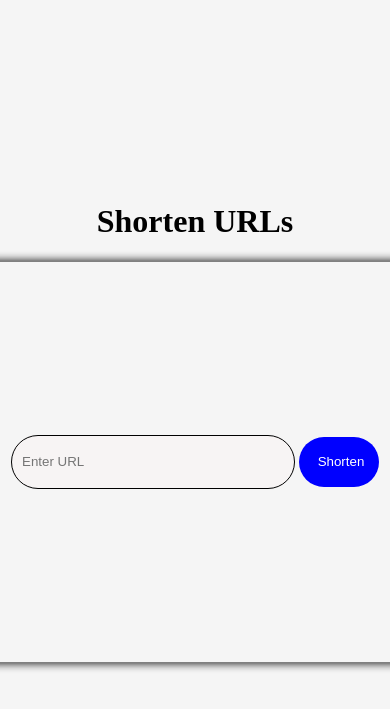
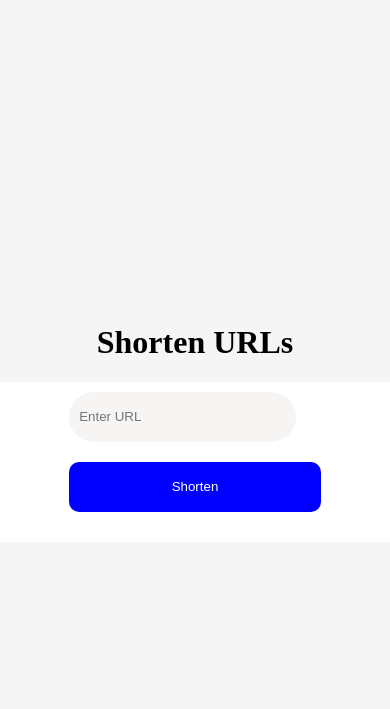
Before and after one commit to Boaz-Maroko/url_shortener, a Django app: page / in a window 390 px wide; the page is wider, and only the part inside the window is pictured. Shown: the top 709 px of that part. Run offline with Django 5.2, Linux system fonts and the light colour scheme.

Commit message:
refined the code

```diff
--- a/core/shortener.py
+++ b/core/shortener.py
@@ -1,7 +1,8 @@
 import pyshorteners
+from django.conf import settings
 
 
-APIKEY = "021e5f275c2efccff85d477232a6d577978a1f05"
+APIKEY = settings.BITLY_API_TOKEN
 
 # write pyshortener
 
--- a/core/templates/home.html
+++ b/core/templates/home.html
@@ -3,6 +3,7 @@
 <head>
     {% load static %}
     <title>URL Shortener</title>
+    <meta name="viewport" content="width=device-width, intial-scale=1.0">
     <link href="{% static 'style.css' %}" rel="stylesheet">
     <script src="{% static 'script.js' %}" defer></script>
 </head>
--- a/static/style.css
+++ b/static/style.css
@@ -1,25 +1,3 @@
-@media (max-width: 600px) {
-
-    body {
-        box-sizing: border-box;
-        width: 100%;
-        margin: 0;
-        padding: 0;
-
-    }
-
-    .card {
-        width: 100%;
-        height: max-content;
-        display: flex;
-        flex-direction: column;
-        align-items: center;
-        justify-content: center;
-    }
-
-}
-
-
 body {
     background: whitesmoke;
     display: flex;
@@ -29,6 +7,8 @@ body {
     height: 100vh;
     color: black;
     box-sizing: border-box;
+    margin: 0;
+    padding: 0;
 }
 
 .card {
@@ -36,39 +16,48 @@ body {
     flex-direction: column;
     justify-content: center;
     align-items: center;
-    width: 590px;
-    height: 400px;
-    border: 0.5px solid grey;
-    border-radius: 10px;
-    box-shadow: 0 0 10px 0 black;
-
+    width: 90%; /* Adjusted width for mobile */
+    max-width: 590px; /* Max width for larger screens */
+    height: auto; /* Adjust height to fit content */
+    padding: 20px; /* Added padding */
+    border: 0.5px solid grey; /* Border for larger screens */
+    border-radius: 10px; /* Rounded corners for larger screens */
+    box-shadow: 0 0 10px 0 black; /* Box shadow for larger screens */
+    box-sizing: border-box;
+    background: white; /* Added background color */
 }
 
 .card input[type="url"] {
     height: 50px;
-    width: 270px;
-    border: 0.5px solid;
+    width: 90%; /* Adjusted width for mobile */
+    max-width: 270px; /* Max width for larger screens */
+    border: 0.5px solid; /* Border for larger screens */
     border-radius: 40px;
     padding-left: 10px;
     background: rgb(247, 244, 244);
+    box-sizing: border-box;
 }
 
 .card button {
     height: 50px;
+    width: 80px;
+    margin-top: 20px; /* Added margin for spacing */
     border-radius: 40px;
-    padding-left: 10px;
-    width: 80px;
     color: white;
-    border: none;
+    border: none; /* No border for buttons */
     background: blue;
+    cursor: pointer;
 }
 
 .card p {
-    /* padding-top: 20px;  */
-    width: 60%;
-    height: 50px;
-    border: 0.5px solid grey;
+    width: 90%; /* Adjusted width for mobile */
+    max-width: 60%; /* Max width for larger screens */
+    height: auto; /* Adjust height to fit content */
+    padding: 10px; /* Added padding */
+    margin-top: 20px; /* Added margin for spacing */
+    border: 0.5px solid grey; /* Border for larger screens */
     text-align: center;
+    box-sizing: border-box;
 }
 
 .card p span {
@@ -79,15 +68,51 @@ body {
     display: flex;
     align-items: center;
     justify-content: space-between;
-    width: 60%;
+    width: 90%; /* Adjusted width for mobile */
+    max-width: 60%; /* Max width for larger screens */
+    margin-top: 20px; /* Added margin for spacing */
+    box-sizing: border-box;
 }
 
 .output button {
     background: lightgrey;
     border-radius: 0;
-    padding-left: 10px;
+    padding: 10px; /* Adjusted padding */
     color: black;
-    border: grey 1px solid;
+    border: grey 1px solid; /* Border for larger screens */
     cursor: pointer;
+    box-sizing: border-box;
+}
 
+/* Media query for mobile devices */
+@media (max-width: 600px) {
+    .card {
+        width: 100%; /* Full width on mobile */
+        padding: 10px; /* Reduced padding */
+        border: none; /* Remove border */
+        box-shadow: none; /* Remove box shadow */
+        border-radius: 0; /* Remove rounded corners */
+    }
+
+    .card input[type="url"] {
+        border: none; /* Remove border */
+    }
+
+    .card button {
+        width: 100%; /* Full width for button */
+        border-radius: 10px; /* Adjusted border radius */
+    }
+
+    .card p {
+        border: none; /* Remove border */
+    }
+
+    .output {
+        flex-direction: column; /* Stack output items vertically */
+    }
+
+    .output button {
+        width: 100%; /* Full width for output button */
+        margin-top: 10px; /* Added margin for spacing */
+    }
 }
```
Also changed, not shown: urlshortner/settings.py (+4 -10 lines), db.sqlite3.
